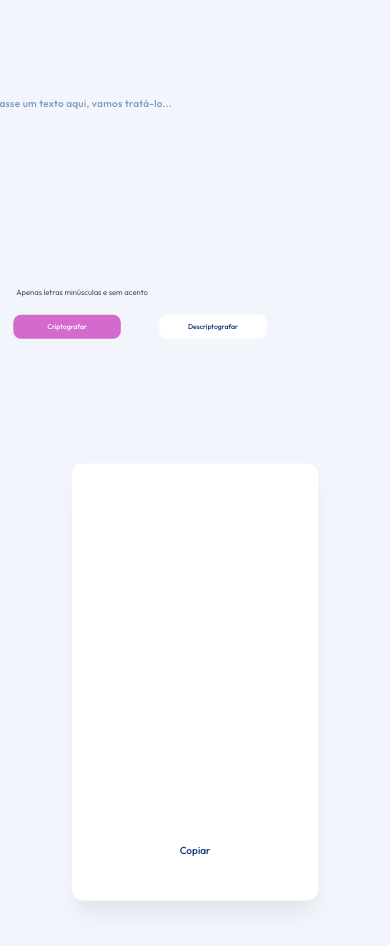
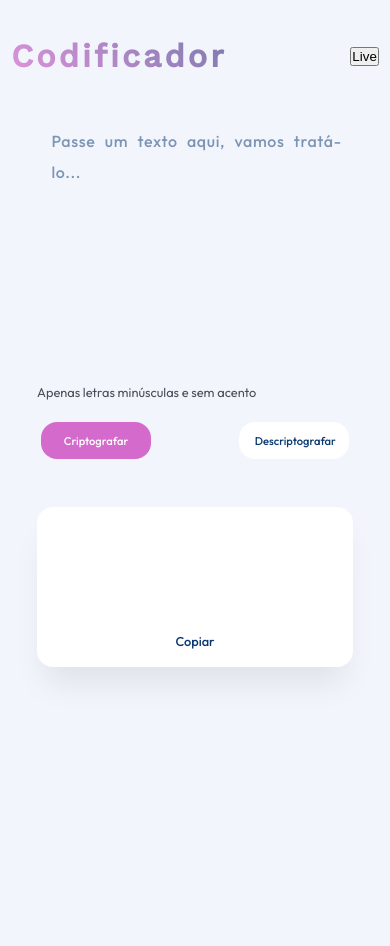
Before and after one commit to Fertilesoil/desafio__codificador__one, a website built with Vite: page index.html in a window 390 px wide. Both pictures are taken after a click on the button "Criptografar". After the commit the page ends 844 px from the top, so only its background shows below. Built offline with nearby package versions, Linux system fonts and the light colour scheme; files whose address does not match are found by name.

Commit message:
Refatoração da responsividade

```diff
--- a/index.html
+++ b/index.html
@@ -4,7 +4,7 @@
 <head>
   <meta charset="UTF-8" />
   <link rel="icon" type="image/svg+xml" href="/vite.svg" />
-  <link rel="stylesheet" href="style.css">
+  <link rel="stylesheet" href="other.css">
   <meta http-equiv="X-UA-Compatible" content="ie=edge">
   <meta http-equiv="X-UA-Compatible" content="IE=7">
   <meta name="viewport" content="width=device-width, initial-scale=1.0" />
@@ -16,19 +16,19 @@
 <body>
 
   <main class="conteudo__principal">
-    <aside class="cabecalho" aria-label="aside__esquerdo">
+    <header class="cabecalho" aria-label="aside__esquerdo">
       <img src="./src/assets/logo.svg" id="logo" alt="Logo">
       <span>Codificador</span>
       <div class="fundo"></div>
       <button class="btn__troca">Live</button>
-    </aside>
+    </header>
 
-
-    <section class="conteudo__central">
+    <div class="meiuca">
+      <section class="conteudo__central tetarea">
         <textarea id="text__area__conteudo" placeholder="Passe um texto aqui, vamos tratá-lo..."> </textarea>
 
         <div class="area__botoes">
-        <span class="span__aviso"><i><img src="assets/warning.svg" alt=""></i>
+          <span class="span__aviso">
             <p class="aviso">Apenas letras minúsculas e sem acento</p>
           </span>
           <div class="botoes">
@@ -43,7 +43,8 @@
       </section>
 
 
-    <aside class="lateral" aria-label="aside__direito">
+      <aside class="lateral resultado" aria-label="aside__direito">
+
         <section class="section__template">
           <img class="img__template" src="src/assets/waiting.jpg" id="wait" alt="">
           <h3 class="h3__template">Nenhuma mensagem encontrada</h3>
@@ -58,8 +59,9 @@
             Copiar
           </button>
         </section>
+
       </aside>
-
+    </div>
   </main>
 
   <script id="sincrono" src="app.js" type="module"></script>
--- /dev/null
+++ b/other.css
@@ -0,0 +1,507 @@
+@import url('https://fonts.googleapis.com/css2?family=Outfit:wght@400;500;600&display=swap');
+@import url('https://fonts.googleapis.com/css2?family=Work+Sans:wght@200;300;400;500&display=swap');
+
+:root {
+ --bg-color: #F3F5FC;
+ --input-font-color: #0A3871;
+ --output-font-color: #495057;
+ --btn-color: #D56ACD;
+ --btn-focused-color: #e097d9;
+ --bg-color-aside: #fff;
+ --input-font: 'Outfit', sans-serif;
+ --output-font: 'Work Sans', sans-serif;
+ --color-text-h3-aside: #343a40;
+ --color-text-p-aside: #495057;
+}
+
+*,
+::after,
+::before {
+ margin: 0;
+ padding: 0;
+ outline: 0;
+ box-sizing: border-box;
+}
+
+body {
+ background-color: var(--bg-color);
+ min-height: 100vh;
+}
+
+img {
+ display: block;
+ max-width: 100%;
+}
+
+.meiuca {
+ display: grid;
+ grid-template-columns: 1fr 1fr 1fr;
+ grid-template-rows: 1fr 1fr;
+ gap: 0px 0px;
+ grid-auto-flow: row;
+ place-items: center;
+ grid-template-areas:
+  "tetarea tetarea resultado"
+  "tetarea tetarea resultado";
+}
+
+.tetarea {
+ grid-area: tetarea;
+}
+
+.resultado {
+ grid-area: resultado;
+}
+
+/* Cabeçalho lateral esquerda */
+.cabecalho {
+ height: 7rem;
+ display: flex;
+ justify-content: space-around;
+ align-items: center;
+ width: 100%;
+}
+
+#logo {
+ width: 3rem;
+ height: 3rem;
+ opacity: 0.3;
+ transition: 500ms ease-in-out;
+}
+
+#logo:hover {
+ transition: 500ms ease-in-out;
+ transform: translateX(1rem);
+ opacity: 1;
+}
+
+.cabecalho>span {
+ /* position: absolute; */
+ /* top: 300px;
+ left: -160px;
+ margin-right: 4rem;
+ margin-bottom: 10rem; */
+ font-size: 3rem;
+ letter-spacing: 0.2rem;
+ /* transform: rotate(-90deg); */
+ font-family: var(--output-font);
+ width: 22rem;
+ color: transparent;
+ background-image: linear-gradient(45deg, var(--btn-color), var(--input-font-color));
+ opacity: 0.7;
+ font-weight: 500;
+ background-clip: text;
+ -webkit-background-clip: text;
+ -moz-background-clip: text;
+ /* z-index: 10; */
+}
+
+/* Área do texto */
+.conteudo__central {
+ display: flex;
+ justify-content: center;
+ flex-direction: column;
+ gap: 13.5rem;
+}
+
+#text__area__conteudo {
+ height: 15rem;
+ width: 40rem;
+ min-height: 10rem;
+ resize: none;
+ background-color: var(--bg-color);
+ font-size: 1.3rem;
+ color: var(--input-font-color);
+ border: none;
+ font-family: var(--input-font);
+ font-weight: 500;
+ letter-spacing: 0.04rem;
+ line-height: 1.7lh;
+ text-align: justify;
+ overflow: auto;
+ padding: 0.9rem 0.7rem 0.9rem 0.9rem;
+ caret-color: var(--btn-color);
+ border-radius: 1rem;
+ transition: box-shadow 1s ease;
+}
+
+.text__area__erro {
+ box-shadow: 2px 2px 34px 4px rgb(230, 106, 147, 0.8);
+ transition: 300ms ease;
+}
+
+#text__area__conteudo::-webkit-scrollbar {
+ z-index: 10;
+ width: 0.3rem;
+ border-radius: 2rem;
+ background-color: transparent
+}
+
+#text__area__conteudo::-webkit-scrollbar-thumb {
+ z-index: 10;
+ background-color: var(--btn-focused-color);
+ border-radius: 0.2rem;
+}
+
+#text__area__conteudo::selection {
+ background-color: #d56ace56;
+ color: #205b6d;
+}
+
+#text__area__conteudo::placeholder {
+ opacity: 0.5;
+ color: var(--input-font-color);
+}
+
+/* Botões */
+.area__botoes {
+ z-index: 10;
+ display: flex;
+ flex-direction: column;
+ gap: 1.3rem;
+}
+
+.aviso__erro {
+ color: rgb(230, 106, 147, 0.8);
+ margin-bottom: 0.1rem;
+ transform: translateX(0.2rem) 1s ease;
+ font-size: 1.02rem;
+ /* transition: translateX 300ms ease,
+             color 300ms ease,
+             font-size 300ms ease; */
+ transition: translateX 1s ease,
+  color 1s ease,
+  font-size 1s ease;
+}
+
+.aviso {
+ z-index: 10;
+ color: var(--output-font-color);
+ font-family: var(--input-font);
+ margin-bottom: 0.1rem;
+ transition: translateX 1s ease,
+  color 1s ease,
+  font-size 1s ease;
+}
+
+.botoes {
+ display: flex;
+ gap: 5rem;
+ z-index: 10;
+}
+
+.botoes button {
+ width: 35%;
+ border: none;
+ background-color: var(--btn-color);
+ padding: 1rem 3rem;
+ border-radius: 1rem;
+ transition: transform 0.4s ease,
+  backgroun-color 0.4s linear;
+ cursor: pointer;
+ font-family: var(--input-font);
+ font-weight: 500;
+ font-size: 0.9rem;
+ z-index: 10;
+}
+
+.botoes button:hover {
+ z-index: 10;
+ transform: scale(1.1);
+ transition: 0.4s ease;
+}
+
+button:nth-child(1) {
+ z-index: 10;
+ color: var(--bg-color-aside);
+}
+
+button:nth-child(1):hover {
+ z-index: 10;
+ background-color: var(--bg-color-aside);
+ color: var(--input-font-color);
+ transition: 0.4s linear;
+}
+
+button:nth-child(2) {
+ z-index: 10;
+ background-color: var(--bg-color-aside);
+ color: var(--input-font-color);
+}
+
+button:nth-child(2):hover {
+ z-index: 10;
+ background-color: var(--btn-color);
+ color: var(--bg-color-aside);
+ transition: 0.4s linear;
+}
+
+.aviso__erro {
+ color: rgb(230, 106, 147, 0.8);
+ margin-bottom: 0.1rem;
+ transform: translateX(0.1rem) 1s ease;
+ font-size: 1.02rem;
+ transition: translateX 1s ease,
+  color 1s ease,
+  font-size 1s ease;
+}
+
+.aviso {
+ color: var(--output-font-color);
+ font-family: var(--input-font);
+ margin-bottom: 0.1rem;
+ transition: translateX 1s ease,
+  color 1s ease,
+  font-size 1s ease;
+}
+
+/* Template da lateral direita */
+.section__template {
+ height: 35rem;
+ width: 20rem;
+ display: flex;
+ flex-direction: column;
+ justify-content: center;
+ align-items: center;
+ text-align: center;
+ gap: 2rem;
+ border-radius: 1rem;
+ background-color: var(--bg-color-aside);
+ box-shadow: 0px 24px 32px -8px rgba(0, 0, 0, 0.08);
+ font-family: var(--input-font);
+ font-weight: 500;
+ color: var(--output-font-color);
+}
+
+.h3__template {
+ font-size: 1.2rem;
+ margin-inline: 2rem;
+ color: var(--color-text-h3-aside);
+}
+
+.p__template {
+ margin-inline: 1rem;
+ color: var(--color-text-p-aside);
+ font-weight: 200;
+}
+
+.section__template img {
+ width: 13rem;
+ height: 13rem;
+}
+
+.section__resultado {
+ height: 35rem;
+ width: 20rem;
+ display: flex;
+ align-items: center;
+ justify-content: center;
+ flex-direction: column;
+ font-family: var(--input-font);
+ font-weight: 500;
+ color: var(--output-font-color);
+ gap: 5rem;
+ background-color: var(--bg-color-aside);
+ box-shadow: 0px 24px 32px -8px rgba(0, 0, 0, 0.08);
+ border-radius: 1rem;
+}
+
+#criptografia {
+ overflow: auto;
+ resize: none;
+ width: 20rem;
+ height: 25rem;
+ font-family: var(--output-font);
+ text-align: left;
+ color: var(--output-font-color);
+ font-size: 1.2rem;
+ word-spacing: 0.3rem;
+ text-indent: 0.5rem;
+ padding: 0.9rem 0.7rem 0.9rem 0.9rem;
+ word-break: break-word;
+ text-wrap: pretty;
+ line-height: 1.2lh;
+}
+
+#criptografia::-webkit-scrollbar {
+ z-index: 10;
+ width: 0.3rem;
+ border-radius: 2rem;
+ background-color: transparent
+}
+
+#criptografia::-webkit-scrollbar-thumb {
+ z-index: 10;
+ background-color: var(--btn-focused-color);
+ border-radius: 0.2rem;
+}
+
+#link-text {
+ text-decoration: none;
+ background-image:
+  linear-gradient(90deg, #d56aceab, #e097d9a1, #e097d942);
+ background-size: 0% 18px;
+ background-repeat: no-repeat;
+ background-position: left 0.6em;
+ padding-block: .38em;
+ transition: background-size 550ms,
+  color 500ms;
+ padding-inline: 0.3rem 0.3rem;
+}
+
+#link-text:hover {
+ background-size: 100% 18px;
+ color: #205b6d;
+}
+
+#link-text::selection {
+ background-color: white;
+}
+
+#criptografia::selection {
+ background-color: white;
+}
+
+.copiar {
+ width: 55%;
+ border: none;
+ background-color: var(--btn-color);
+ padding: 1rem 3rem;
+ border-radius: 1rem;
+ transition: transform 0.4s ease,
+  backgroun-color 400ms linear;
+ cursor: pointer;
+ font-family: var(--input-font);
+ font-weight: 500;
+ font-size: 0.9rem;
+ z-index: 10;
+ text-align: center;
+}
+
+@media screen and (width < 1200px) {
+ #logo {
+  display: none;
+ }
+
+ #text__area__conteudo {
+  max-width: 35rem;
+ }
+}
+
+@media screen and (width < 996px) {
+ .meiuca {
+  display: flex;
+  flex-direction: column;
+  justify-content: center;
+  align-items: center;
+  gap: 3rem;
+ }
+
+ .conteudo__central {
+  display: flex;
+  align-items: center;
+  gap: 2rem;
+ }
+
+ .botoes {
+  display: flex;
+  justify-content: space-around;
+ }
+
+ .area__botoes {
+  width: 90%;
+  max-width: 70%;
+ }
+
+ .botoes button {
+  max-width: 90%;
+  font-size: 0.9rem;
+
+  padding: 1rem 1rem;
+ }
+}
+
+@media screen and (width < 560px) {
+
+ .cabecalho {
+  padding: 0 0.7rem;
+ }
+
+ .cabecalho>span {
+  font-size: 2rem;
+  font-weight: 700;
+ }
+
+ #text__area__conteudo {
+  max-width: 90%;
+  font-size: 1rem;
+ }
+
+ #text__area__conteudo::placeholder {
+  font-size: 1rem;
+ }
+
+ .conteudo__central {
+  max-width: 90%;
+  gap: 2rem;
+ }
+
+ .area__botoes {
+  max-width: 100%;
+ }
+
+ .botoes {
+  display: flex;
+  justify-content: space-around;
+ }
+
+ .aviso {
+  font-size: 0.8rem;
+ }
+
+ .botoes button {
+  max-width: 90%;
+  font-size: 0.7rem;
+  padding: 0.7rem 1rem;
+ }
+
+ .lateral {
+  display: flex;
+  justify-content: center;
+  align-items: center;
+  margin-bottom: 1rem;
+ }
+
+ .section__template {
+  width: 90%;
+  height: 10rem;
+ }
+
+ .section__template img {
+  display: none;
+ }
+
+ .section__resultado {
+  width: 90%;
+  height: 10rem;
+  padding: 1rem;
+ }
+
+ .h3__template {
+  font-size: 1rem;
+ }
+
+ .p__template {
+  font-size: 0.8rem;
+ }
+
+ #link-text {
+  font-size: 1rem;
+ }
+
+ .copiar {
+  max-width: 70%;
+  font-size: 0.8rem;
+  padding: 0.7rem 1rem;
+ }
+}
--- a/src/modulos/watcher.js
+++ b/src/modulos/watcher.js
@@ -12,7 +12,7 @@ export function corretor() {
 function checar(e) {
  const caracter = String.fromCharCode(e.keyCode)
 
-  const regex = /^[A-ZáàâãéèêíïóôõöúçñÁÀÂÃÉÈÍÏÓÔÕÖÚÇÑ']+$/
+  const regex = /^[A-ZáàâãéèêíïóôõöúçñÁÀÂÃÉÈÍÏÓÔÕÖÚÇÑ~´`^¨']+$/
 
  if (caracter.match(regex)) {
   textAreaErro()
@@ -22,7 +22,7 @@ function checar(e) {
 
 function textAreaErro() {
  p.innerHTML = `
-  <span class="aviso__erro">Apenas letras minúsculas e sem acento</span>
+  <p class="aviso__erro">Apenas letras minúsculas e sem acento</p>
   `
  text.classList.add('text__area__erro')
  setTimeout(() => {
--- a/style.css
+++ b/style.css
@@ -102,9 +102,6 @@ main {
   margin-bottom: 0.1rem;
   transform: translateX(0.2rem) 1s ease;
   font-size: 1.02rem;
-  /* transition: translateX 300ms ease,
-              color 300ms ease,
-              font-size 300ms ease; */
   transition: translateX 1s ease,
     color 1s ease,
     font-size 1s ease;
```
Also changed, not shown: src/assets/warning-outline-svgrepo-com.svg (added). Lines whose indentation alone changed are shown as unchanged.
